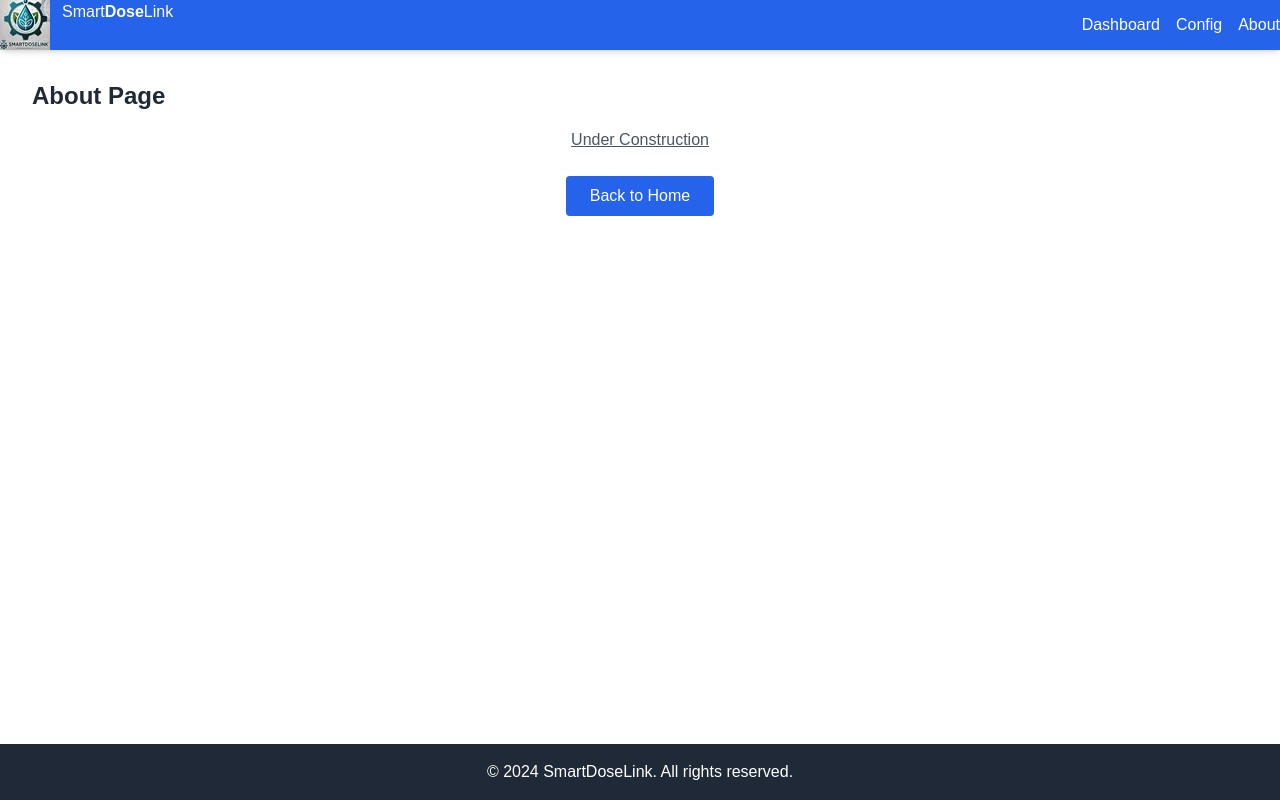
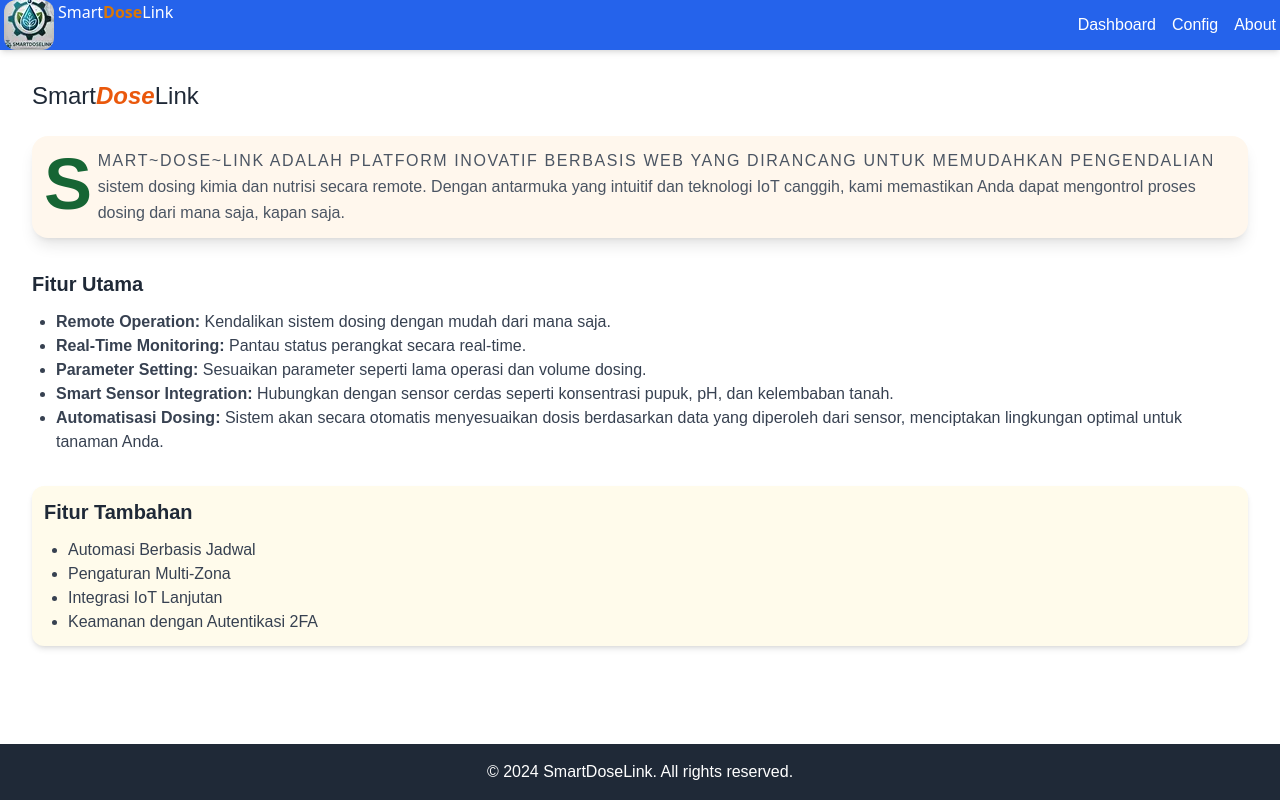
Before and after one commit to slametsampon/SmartDoseLink, a website with bundled scripts: page pages/about/index.html in a window 1280 px wide. Built offline with nearby package versions, Linux system fonts and the light colour scheme; files whose address does not match are found by name.

Commit message:
update about

```diff
--- a/components/aboutContent.js
+++ b/components/aboutContent.js
@@ -1,15 +1,30 @@
 export default function AboutContent() {
-  const main = document.createElement('main');
-  main.className = 'flex-1 container mx-auto p-8 text-center pt-20';
+  const about = document.createElement('main');
+  about.className = 'flex-1 container mx-auto p-8 text-left mt-6';
 
-  main.innerHTML = `
-    <h2 class="text-2xl font-bold text-gray-800 text-left">About Page</h2>
-    <p class="text-gray-600 mt-4 underline">
-      Under Construction
+  about.innerHTML = `
+    <h2 class="text-2xl font-thin text-gray-800 mb-6 pt-6">Smart<span class="text-orange-600 font-bold italic">Dose</span>Link</h2>
+    <p class="text-gray-600 leading-relaxed p-3 bg-orange-50 mb-8 rounded-2xl shadow-lg first-line:uppercase first-line:tracking-widest first-letter:text-7xl first-letter:font-bold first-letter:text-green-800 first-letter:mr-1 first-letter:float-left">
+      Smart~Dose~Link adalah platform inovatif berbasis web yang dirancang untuk memudahkan pengendalian sistem dosing kimia dan nutrisi secara remote. Dengan antarmuka yang intuitif dan teknologi IoT canggih, kami memastikan Anda dapat mengontrol proses dosing dari mana saja, kapan saja.
     </p>
-    <button class="mt-6 px-6 py-2 bg-blue-600 text-white rounded hover:bg-blue-700">
-      <a href="/SmartDoseLink" class="hover:text-gray-200">Back to Home</a>
-    </button>
+
+    <h3 class="text-xl font-semibold text-gray-800 mb-3 mt-4">Fitur Utama</h3>
+    <ul class="list-disc pl-6 text-gray-700 mb-8">
+      <li><b>Remote Operation:</b> Kendalikan sistem dosing dengan mudah dari mana saja.</li>
+      <li><b>Real-Time Monitoring:</b> Pantau status perangkat secara real-time.</li>
+      <li><b>Parameter Setting:</b> Sesuaikan parameter seperti lama operasi dan volume dosing.</li>
+      <li><b>Smart Sensor Integration:</b> Hubungkan dengan sensor cerdas seperti konsentrasi pupuk, pH, dan kelembaban tanah.</li>
+      <li><b>Automatisasi Dosing:</b> Sistem akan secara otomatis menyesuaikan dosis berdasarkan data yang diperoleh dari sensor, menciptakan lingkungan optimal untuk tanaman Anda.</li>
+    </ul>
+    <div class="bg-amber-50 rounded-xl p-3 shadow-md">
+      <h3 class="text-xl font-semibold text-gray-800 mb-3">Fitur Tambahan</h3>
+      <ul class="list-disc pl-6 text-gray-700">
+        <li>Automasi Berbasis Jadwal</li>
+        <li>Pengaturan Multi-Zona</li>
+        <li>Integrasi IoT Lanjutan</li>
+        <li>Keamanan dengan Autentikasi 2FA</li>
+      </ul>
+    </div>
   `;
-  return main;
+  return about;
 }
--- a/components/navbar.js
+++ b/components/navbar.js
@@ -5,9 +5,9 @@ export default function Navbar() {
 
   navbar.innerHTML = `
     <div class="container px-1 flex justify-between items-center">
-      <a href="/SmartDoseLink" class="flex flex-row align-text-bottom h-[50px]">
-        <img src="/SmartDoseLink/public/images/logoSmartDoseLink50x50.webp" alt="SmartDoseLink" class="rounded-xl">
-        <div class="px-3 font-sans text-sm font-thin text-white">Smart<span class="font-bold">Dose</span>Link</div>
+      <a href="/SmartDoseLink" class="flex flex-row">
+        <img src="/SmartDoseLink/public/images/logoSmartDoseLink50x50.webp" alt="SmartDoseLink" class="rounded-xl h-[50px]">
+        <div class="inline-block align-bottom px-1 font-sans font-thin text-white">Smart<span class="font-bold text-amber-600">Dose</span>Link</div>
       </a>
       <ul class="flex space-x-4">
         <li><a href="/SmartDoseLink/pages/dashboard" class="hover:text-gray-200">Dashboard</a></li>
```
Also changed, not shown: styles/output.css.
